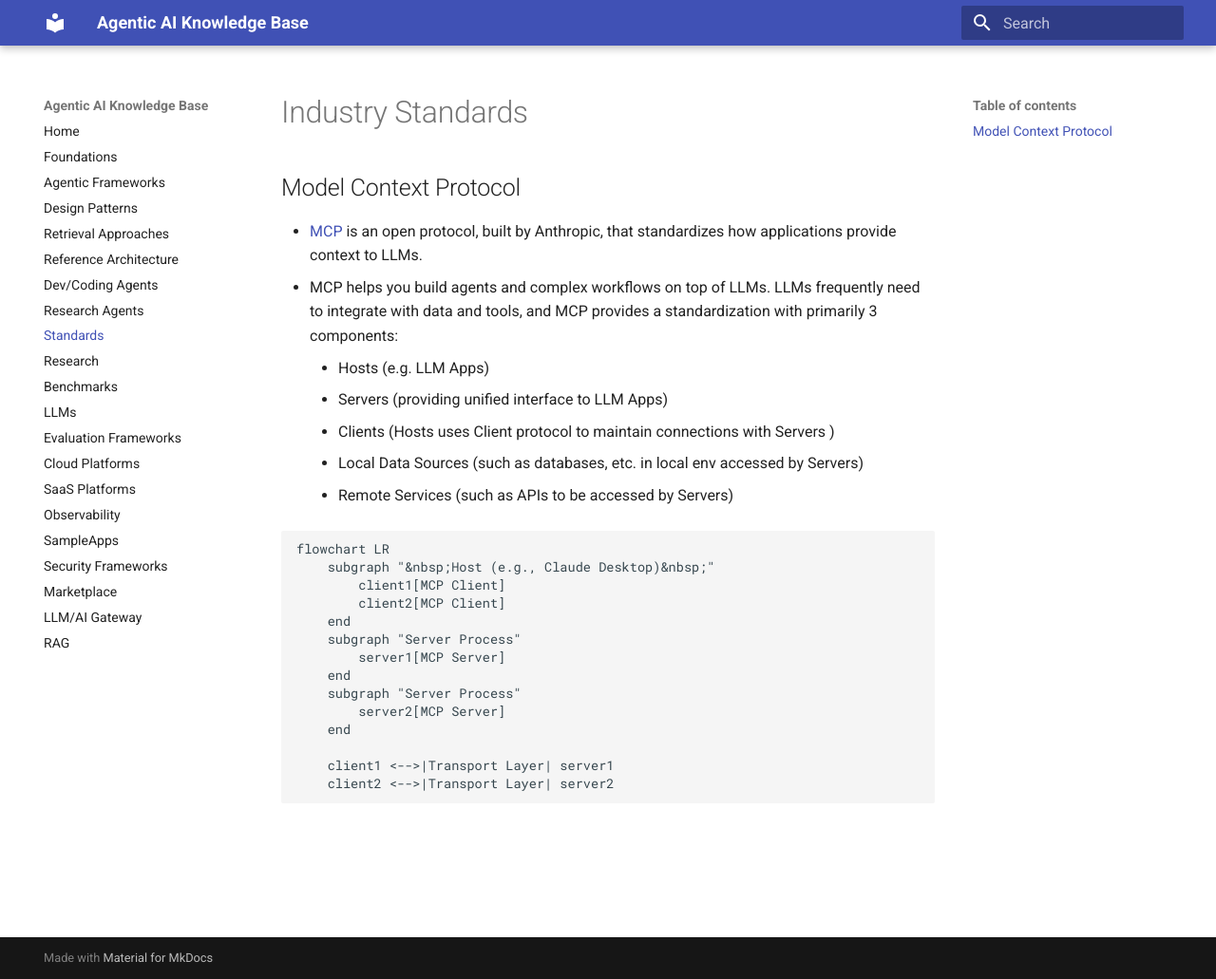
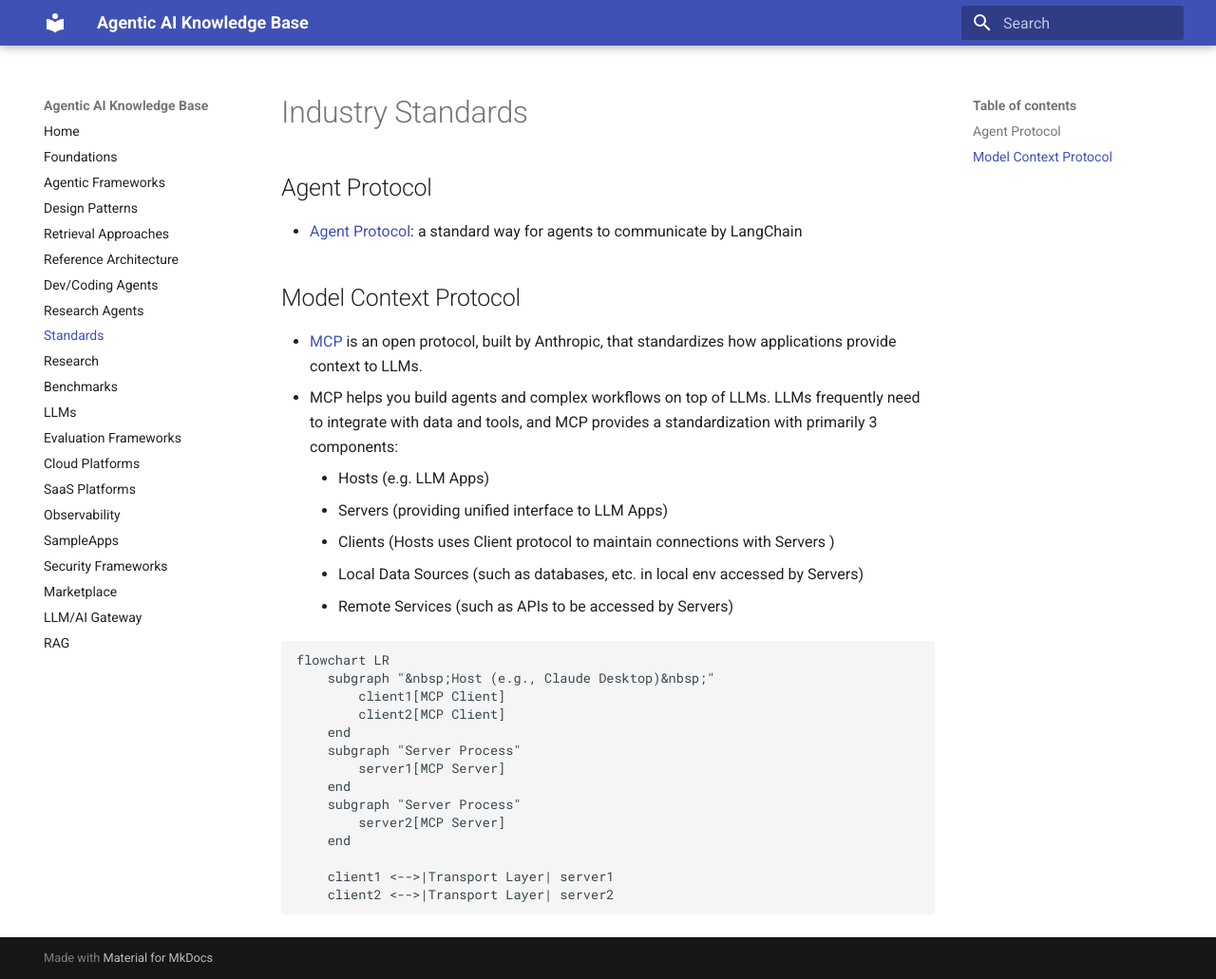
Before and after one commit to ankurkumarz/agentic-ai-knowledge-base, an MkDocs documentation site: the page built from docs/Standards/README.md, in a window 1280 px wide and 1031 px high. Shown: the whole window at 95% size. Built offline with MkDocs 1.6.1 and Material for MkDocs 9.7.7, drawn with Linux system fonts in a browser that asks for light colours.

Commit message:
Update Agent Protocol

```diff
--- a/docs/Standards/README.md
+++ b/docs/Standards/README.md
@@ -1,4 +1,8 @@
 # Industry Standards
+
+## Agent Protocol
+
+- [Agent Protocol](https://blog.langchain.dev/agent-protocol-interoperability-for-llm-agents/): a standard way for agents to communicate by LangChain
 
 
 ## Model Context Protocol
```
